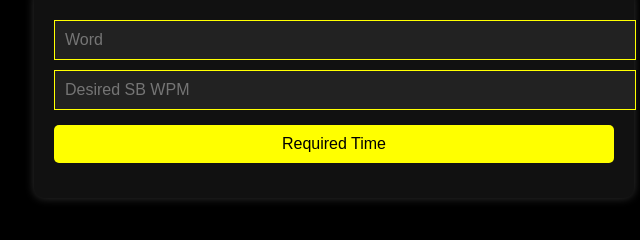
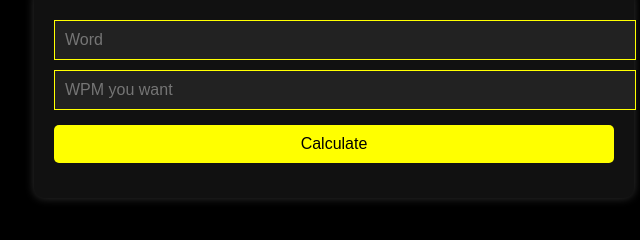
Before and after one commit to bunkerzappy28-create/sb-mt-wpmcalc, a plain HTML site: page index.html in a window 1280 px wide. Shown: the part 358-598 px from the top of the page, 306-946 px from the left. Drawn offline with Linux system fonts and the light colour scheme.

Commit message:
index.html
v1.3.0

```diff
--- a/index.html
+++ b/index.html
@@ -70,8 +70,8 @@
 
 <div class="box">
     <input id="wordInput2" type="text" placeholder="Word">
-    <input id="targetWpm" type="number" placeholder="Desired SB WPM">
-    <button onclick="calcRequiredTime()">Required Time</button>
+    <input id="targetWpm" type="number" placeholder="WPM you want">
+    <button onclick="calcRequiredTime()">Calculate</button>
     <div id="timeResult" class="result"></div>
 </div>
 
```
